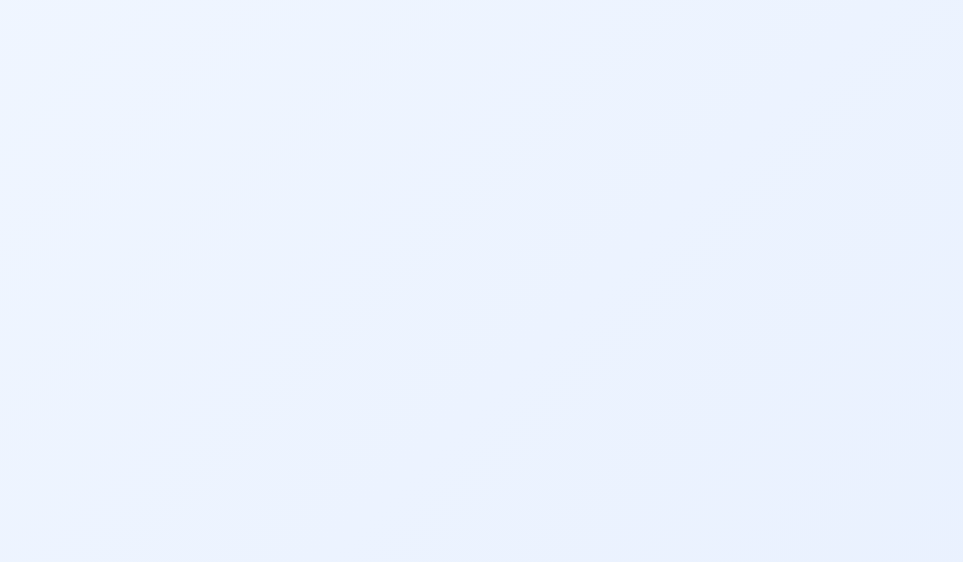
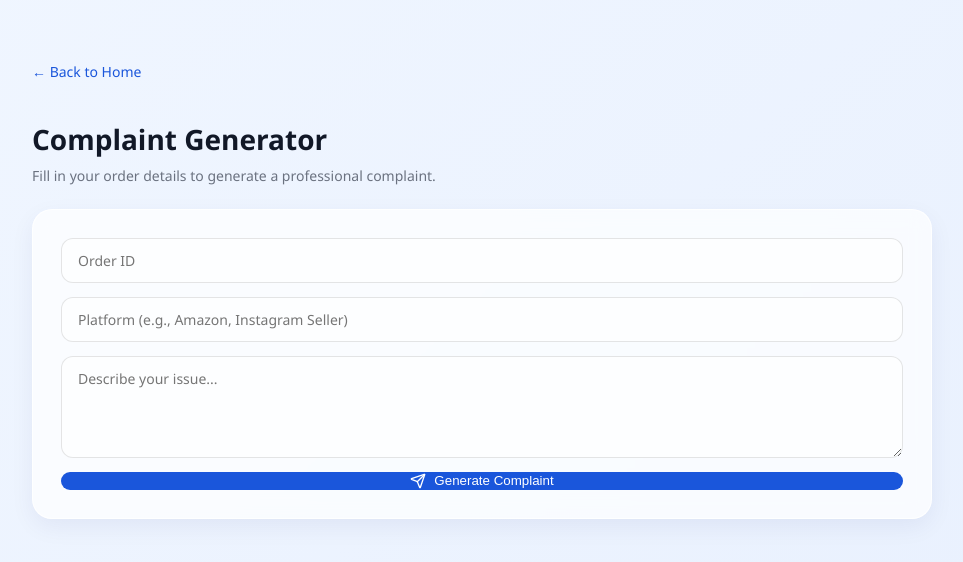
Before and after one commit to vvignesh2005-ux/SafeCartIntelligence, a React app in the folder frontend/: page /complaint in a window 1280 px wide. Before the commit this address had no page. Shown: the top 562 px of the page, without its empty margins (158-1121 px from the left). Built offline with nearby package versions, Linux system fonts and the light colour scheme; the HTML template or start-up script is replaced by a standard one.

Commit message:
Add Complaint Generator page

```diff
--- a/frontend/src/App.jsx
+++ b/frontend/src/App.jsx
@@ -4,6 +4,7 @@ import SellerDashboard from './pages/SellerDashboard'
 import PlatformAnalysis from './pages/PlatformAnalysis'
 import ReturnGuide from './pages/ReturnGuide'
 import SupportFinder from './pages/SupportFinder'
+import ComplaintGenerator from './pages/ComplaintGenerator'
 
 function App() {
   return (
@@ -13,6 +14,7 @@ function App() {
       <Route path="/platform" element={<PlatformAnalysis />} />
       <Route path="/return-guide" element={<ReturnGuide />} />
       <Route path="/support" element={<SupportFinder />} />
+      <Route path="/complaint" element={<ComplaintGenerator />} />
     </Routes>
   )
 }
--- a/frontend/src/index.css
+++ b/frontend/src/index.css
@@ -445,3 +445,38 @@ body {
   background: #1a56db;
   color: white;
 }
+.complaint-form {
+  display: flex;
+  flex-direction: column;
+  gap: 14px;
+}
+
+.complaint-form input,
+.complaint-form textarea {
+  border: 1px solid rgba(0,0,0,0.1);
+  border-radius: 12px;
+  padding: 12px 16px;
+  font-size: 14px;
+  font-family: inherit;
+  outline: none;
+  background: rgba(255,255,255,0.6);
+}
+
+.complaint-form input:focus,
+.complaint-form textarea:focus {
+  border-color: #1a56db;
+}
+
+.complaint-form textarea {
+  resize: vertical;
+}
+
+.generate-btn {
+  display: flex;
+  align-items: center;
+  justify-content: center;
+  gap: 8px;
+  background: #1a56db;
+  color: white;
+  border: none;
+  border-radius: 12px;
--- /dev/null
+++ b/frontend/src/pages/ComplaintGenerator.jsx
@@ -0,0 +1,79 @@
+import { useState } from 'react'
+import { Link } from 'react-router-dom'
+import { FileText, Copy, Download, Send } from 'lucide-react'
+
+function ComplaintGenerator() {
+  const [orderId, setOrderId] = useState('')
+  const [issue, setIssue] = useState('')
+  const [platform, setPlatform] = useState('')
+  const [generated, setGenerated] = useState(false)
+
+  const handleGenerate = () => {
+    if (orderId && issue && platform) {
+      setGenerated(true)
+    }
+  }
+
+  return (
+    <div className="dashboard">
+      <Link to="/" className="back-link">← Back to Home</Link>
+      <h1 className="dashboard-title">Complaint Generator</h1>
+      <p className="guide-subtitle">Fill in your order details to generate a professional complaint.</p>
+
+      <div className="trust-card">
+        <div className="complaint-form">
+          <input
+            type="text"
+            placeholder="Order ID"
+            value={orderId}
+            onChange={(e) => setOrderId(e.target.value)}
+          />
+          <input
+            type="text"
+            placeholder="Platform (e.g., Amazon, Instagram Seller)"
+            value={platform}
+            onChange={(e) => setPlatform(e.target.value)}
+          />
+          <textarea
+            placeholder="Describe your issue..."
+            rows={4}
+            value={issue}
+            onChange={(e) => setIssue(e.target.value)}
+          />
+          <button className="generate-btn" onClick={handleGenerate}>
+            <Send size={16} /> Generate Complaint
+          </button>
+        </div>
+      </div>
+
+      {generated && (
+        <div className="trust-card">
+          <div className="trust-card-header">
+            <FileText size={22} />
+            <h2>Generated Complaint</h2>
+          </div>
+
+          <div className="generated-text">
+            <p>To Whom It May Concern,</p>
+            <p>
+              I am writing to formally report an issue regarding my order (Order ID: {orderId}) placed on {platform}.
+              The issue I encountered is as follows: {issue}
+            </p>
+            <p>
+              I request that this matter be reviewed and resolved at the earliest, in accordance with your platform's
+              customer protection policies. I appreciate your prompt attention to this matter.
+            </p>
+            <p>Sincerely,<br />A Concerned Customer</p>
+          </div>
+
+          <div className="complaint-actions">
+            <button className="copy-btn"><Copy size={14} /> Copy</button>
+            <button className="action-btn"><Download size={14} /> Download PDF</button>
+          </div>
+        </div>
+      )}
+    </div>
+  )
+}
+
+export default ComplaintGenerator
```
